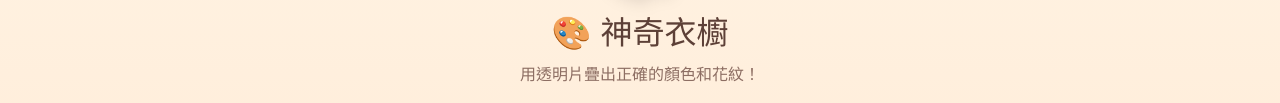
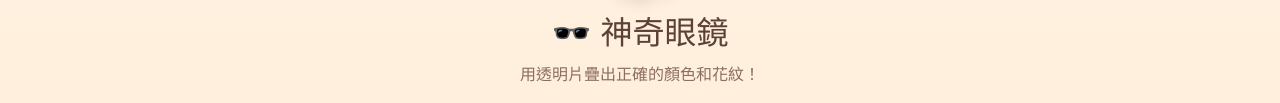
Before and after one commit to wenxiangxiao/magic-glasses, a website: page index.html in a window 1280 px wide. Shown: the part 206-309 px from the top of the page. Drawn offline with Linux system fonts and the light colour scheme.

Commit message:
🏷️ 修正遊戲名稱：神奇衣櫥 → 神奇眼鏡

```diff
--- a/index.html
+++ b/index.html
@@ -849,7 +849,7 @@
             <div class="mammoth" id="startMammoth">🦣</div>
             <div class="mammoth-speech" id="startSpeech">嗨！一起玩顏色遊戲吧！</div>
         </div>
-        <div class="screen-title">🎨 神奇衣櫥</div>
+        <div class="screen-title">🕶️ 神奇眼鏡</div>
         <div class="screen-sub">用透明片疊出正確的顏色和花紋！</div>
         <div class="btn-group">
             <button class="btn btn-green" onclick="showModeSelect()">🎮 單人闘關<small>越來越難的挑戰</small></button>
```
Also changed, not shown: public/games/color-mix.html (+1 -1 lines).
